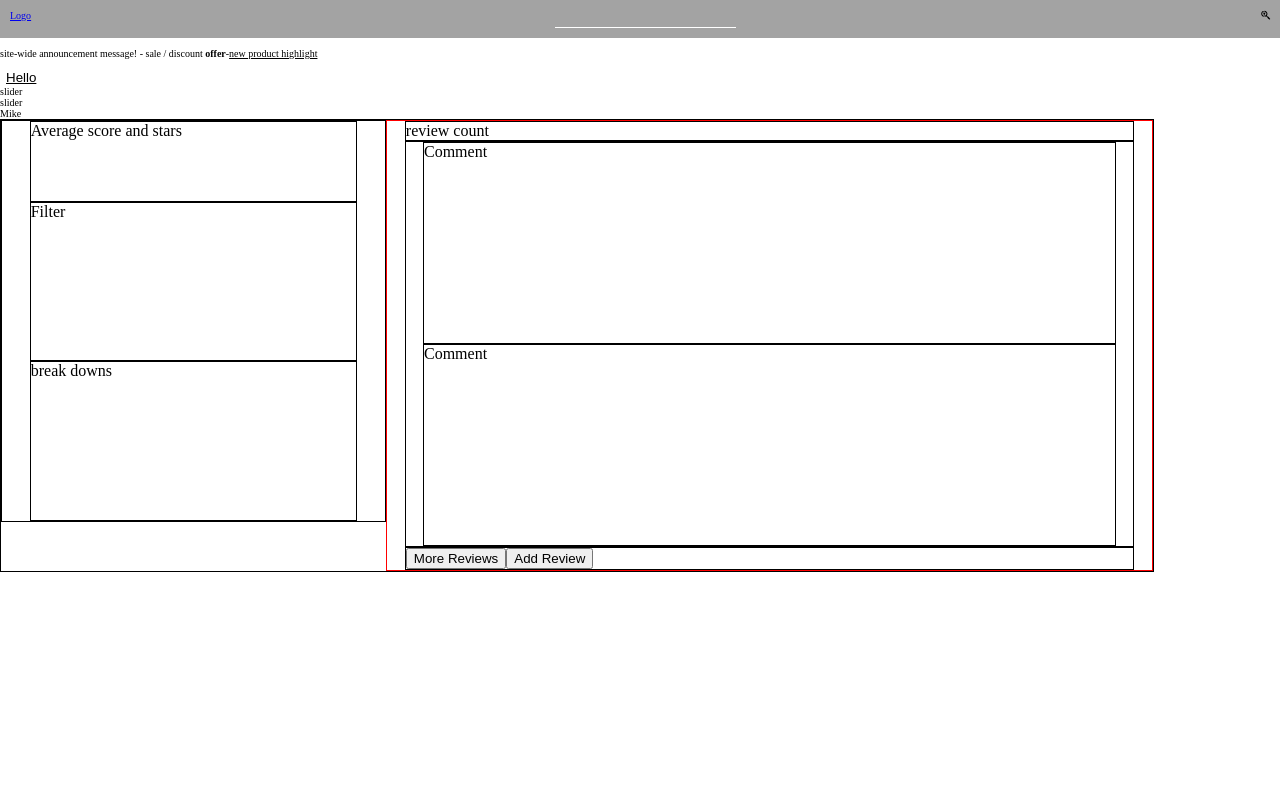
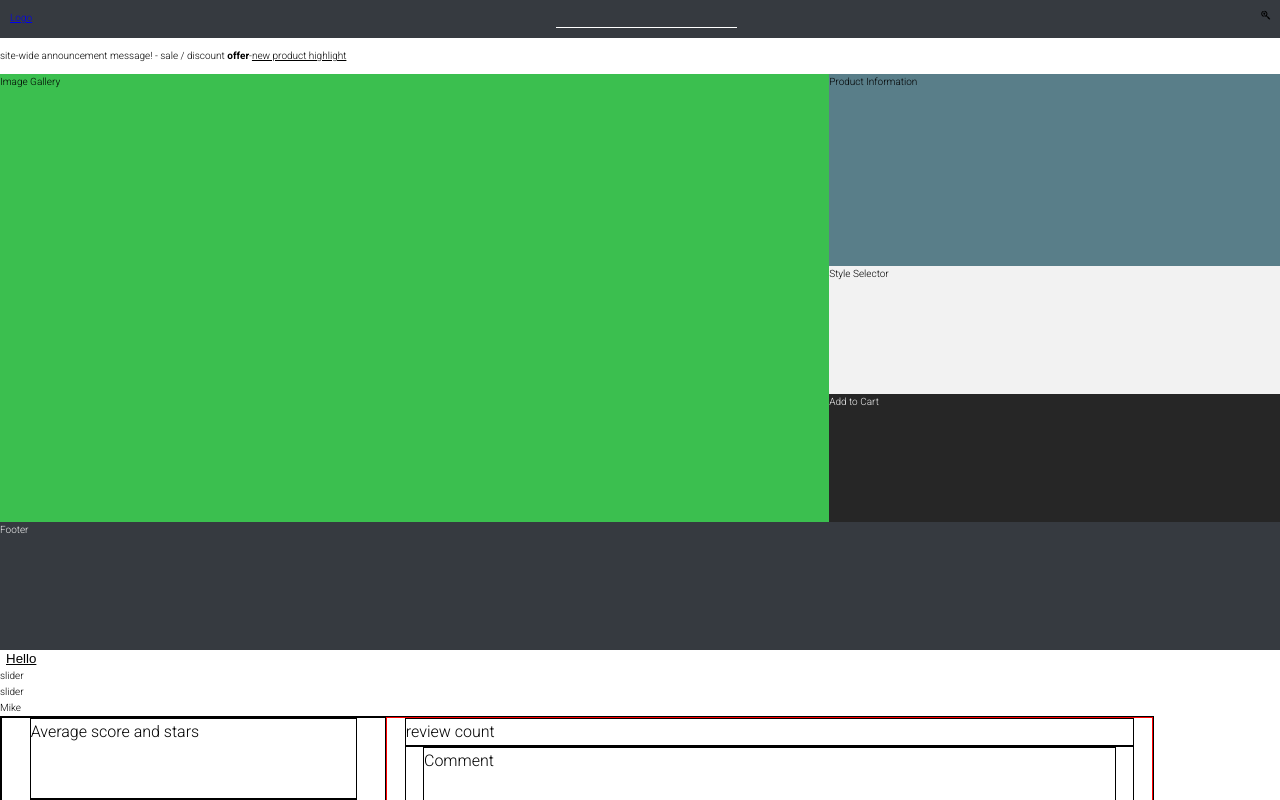
Before and after one commit to furtive-falcons/catwalk-website-react, a React app: page / in a window 1280 px wide. Shown: the top 800 px of the page. Built offline with nearby package versions, Linux system fonts and the light colour scheme.

Commit message:
add more global styles and grid for details section

```diff
--- a/client/GlobalStyles.js
+++ b/client/GlobalStyles.js
@@ -1,10 +1,16 @@
 import { createGlobalStyle } from 'styled-components';
+import { fontPrimary } from "./ui/ui-fonts";
 
 const GlobalStyles = createGlobalStyle`
-    body{
-        margin:0;
-        padding:0;
+
+    body {
+        margin: 0;
+        padding: 0;
+        box-sizing: border-box;
         font-size: 62.5%;
+        font-family: ${fontPrimary};
+        font-weight: 300;
+        line-height: 1.6;
     }
 `;
 
--- a/client/modules/Details/components/Details/index.js
+++ b/client/modules/Details/components/Details/index.js
@@ -1,11 +1,18 @@
-import React from 'react'
+import React from 'react';
+import DivStyles from './styles';
 
 const Details = () => {
-    return (
-        <div className="container" data-test="component-details">
+  return (
+    <DivStyles data-test="component-details">
+      <div className="container">
+        <div className="gallery">Image Gallery</div>
+        <div className="info">Product Information</div>
+        <div className="selector">Style Selector</div>
+        <div className="cart">Add to Cart</div>
+        <div className="footer">Footer</div>
+      </div>
+    </DivStyles>
+  );
+};
 
-        </div>
-    )
-}
-
-export default Details
+export default Details;
--- a/client/modules/Details/components/Details/styles/index.js
+++ b/client/modules/Details/components/Details/styles/index.js
@@ -1 +1,52 @@
 import styled from 'styled-components';
+import {
+  colorGreyLight1,
+  colorGreyLight2,
+  colorPrimary,
+  colorPrimaryDark,
+  colorSecondary,
+  colorWhite,
+} from '../../../../../ui/ui-colors';
+
+const DivStyles = styled.div`
+  .container {
+    display: grid;
+    grid-template-rows: repeat(9, minmax(min-content, 8vh));
+    grid-template-columns:
+      [full-start] 1fr [center-start] repeat(
+        12,
+        [col-start] minmax(min-content, 14rem) [col-end]
+      )
+      [center-end] 1fr [full-end];
+  }
+
+  .gallery {
+    background-color: ${colorPrimary};
+    grid-column: center-start / col-end 8;
+    grid-row: 1 / 8;
+  }
+  .info {
+    background-color: ${colorSecondary};
+    grid-column: col-end 8 / center-end;
+    grid-row: 1 / 4;
+  }
+  .selector {
+    background-color: ${colorWhite};
+    grid-column: col-end 8 / center-end;
+    grid-row: 4 / 6;
+  }
+  .cart {
+    background-color: ${colorGreyLight2};
+    color: ${colorWhite};
+    grid-column: col-end 8 / center-end;
+    grid-row: 6 / 8;
+  }
+  .footer {
+    background-color: ${colorGreyLight1};
+    color: ${colorWhite};
+    grid-column: center-start / center-end;
+    grid-row: 8 / -1;
+  }
+`;
+
+export default DivStyles;
--- a/client/modules/Details/components/Header/styles.js
+++ b/client/modules/Details/components/Header/styles.js
@@ -1,8 +1,8 @@
 import styled from 'styled-components';
-import { silverChalice } from '../../../../ui/ui-colors';
+import { colorGreyLight1 } from '../../../../ui/ui-colors';
 
 export const HeaderWrapper = styled.div`
-    background-color: ${silverChalice};
+    background-color: ${colorGreyLight1};
     display: flex;
     padding: 10px;
     justify-content: space-between;
--- a/client/modules/Details/index.js
+++ b/client/modules/Details/index.js
@@ -2,8 +2,9 @@ import React from 'react';
 import Button from '../../components/Button';
 import Banner from './components/Banner';
 import Header from './components/Header';
+import Details from './components/Details';
 
-const Details = () => {
+const DetailPage = () => {
   const handleOnClick = () => {
     console.log('click');
   };
@@ -12,9 +13,10 @@ const Details = () => {
     <>
       <Header />
       <Banner />
+      <Details />
       <Button handleOnClick={handleOnClick} name="Hello" />
     </>
   );
 };
 
-export default Details;
+export default DetailPage;
--- a/client/ui/ui-colors/index.js
+++ b/client/ui/ui-colors/index.js
@@ -1 +1,9 @@
-export const silverChalice = "#A3A3A3"
+export const colorPrimary = "#3BBF4F"
+export const colorPrimaryDark = "#3BBF4F"
+
+export const colorSecondary = "#597E89"
+
+export const colorGreyLight1 = "#363A40"
+export const colorGreyLight2 = "#262626"
+
+export const colorWhite = "#F2F2F2"
--- a/client/ui/ui-fonts/index.js
+++ b/client/ui/ui-fonts/index.js
@@ -8,3 +8,5 @@ export const fontSizeBaseLow = 1.3;
 export const fontSizeSmall = 1.2;
 export const fontSizeSmaller = 1.1;
 export const fontSizeExtraSmall = 1.0;
+
+export const fontPrimary = 'Roboto';
--- a/public/index.html
+++ b/public/index.html
@@ -3,6 +3,8 @@
 <head>
   <meta charset="utf-8">
   <meta name="viewport" content="width=device-width, initial-scale=1">
+  <link rel="preconnect" href="https://fonts.gstatic.com">
+  <link href="https://fonts.googleapis.com/css2?family=Roboto:ital,wght@0,100;0,300;0,400;0,500;0,700;0,900;1,100;1,300;1,400;1,500;1,700;1,900&display=swap" rel="stylesheet">
   <script defer src="https://use.fontawesome.com/releases/v5.15.2/js/all.js" integrity="sha384-vuFJ2JiSdUpXLKGK+tDteQZBqNlMwAjhZ3TvPaDfN9QmbPb7Q8qUpbSNapQev3YF" crossorigin="anonymous"></script>
   <title>FEC</title>
 </head>
```
